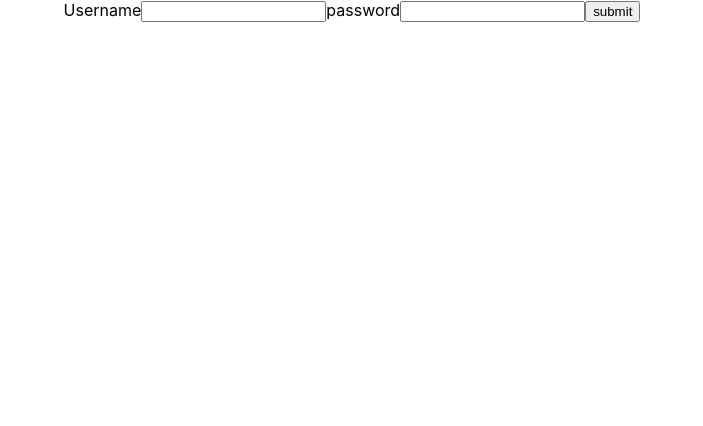
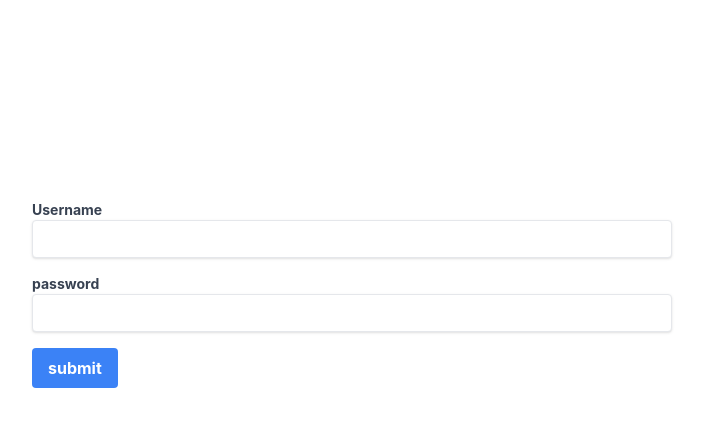
Before and after one commit to rvrjp7/goal-tracker, a React (Create React App) app: page / in a window 1280 px wide. Shown: the top 426 px of the page, without its empty margins (288-991 px from the left). Built offline with nearby package versions, Linux system fonts and the light colour scheme.

Commit message:
Update LoginPage UI using Tailwind CSS

```diff
--- a/package.json
+++ b/package.json
@@ -38,5 +38,10 @@
       "last 1 firefox version",
       "last 1 safari version"
     ]
+  },
+  "devDependencies": {
+    "autoprefixer": "^10.4.1",
+    "postcss": "^8.4.5",
+    "tailwindcss": "^3.0.8"
   }
 }
--- /dev/null
+++ b/postcss.config.js
@@ -0,0 +1,6 @@
+module.exports = {
+  plugins: {
+    tailwindcss: {},
+    autoprefixer: {},
+  },
+}
--- a/src/App.css
+++ b/src/App.css
@@ -1,6 +1,4 @@
-.App {
-  text-align: center;
-}
+
 
 .App-logo {
   height: 40vmin;
--- a/src/Components/LoginPage/LoginPage.styles.js
+++ b/src/Components/LoginPage/LoginPage.styles.js
@@ -1,5 +1,9 @@
 import styled from "styled-components";
 export const LoginPageContainer = styled.form`
-    width: 100%;
-    height: 100%;
+    width: 50%;
+    height: 50%;
+    top: 50%;
+    left: 50%;
+    position: absolute;
+    transform: translate(-50%, -50%);
 `
--- a/src/Components/LoginPage/index.js
+++ b/src/Components/LoginPage/index.js
@@ -19,11 +19,11 @@ function LoginPage() {
         <>
             {logInState ? <></>:
                 <LoginPageContainer onSubmit={handleSubmit(onSubmit)}>
-                    <label htmlFor='uName'>Username</label>
-                    <input type={'text'} name='uName' {...register('uName')}></input>
-                    <label htmlFor='pwd'>password</label>
-                    <input type={'password'} name='pwd' {...register('pwd')}></input>
-                    <input type={'submit'} value={'submit'}></input>
+                    <label className='block text-gray-700 text-sm font-bold m-auto w-full' htmlFor='uName'>Username</label>
+                    <input className='shadow appearance-none border rounded py-2 px-3 text-gray-700 leading-tight focus:outline-none focus:shadow-outline m-auto w-full' type={'text'} name='uName' {...register('uName')}></input>
+                    <label className='mt-4 block text-gray-700 text-sm font-bold m-auto w-full' htmlFor='pwd'>password</label>
+                    <input className='shadow appearance-none border rounded py-2 px-3 text-gray-700 leading-tight focus:outline-none focus:shadow-outline m-auto w-full' type={'password'} name='pwd' {...register('pwd')}></input>
+                    <input className='mt-4 block bg-blue-500 hover:bg-blue-700 text-white font-bold py-2 px-4 rounded ' type={'submit'} value={'submit'}></input>
                 </LoginPageContainer>
             }
         </>
--- a/src/index.css
+++ b/src/index.css
@@ -1,3 +1,6 @@
+@tailwind base;
+@tailwind components;
+@tailwind utilities;
 body {
   margin: 0;
   font-family: -apple-system, BlinkMacSystemFont, 'Segoe UI', 'Roboto', 'Oxygen',
--- /dev/null
+++ b/tailwind.config.js
@@ -0,0 +1,7 @@
+module.exports = {
+  content: ["./src/**/*.{js,jsx,ts,tsx}",],
+  theme: {
+    extend: {},
+  },
+  plugins: [],
+}
```
Also changed, not shown: 1 other file (tests, documents, lock files or other folders).
